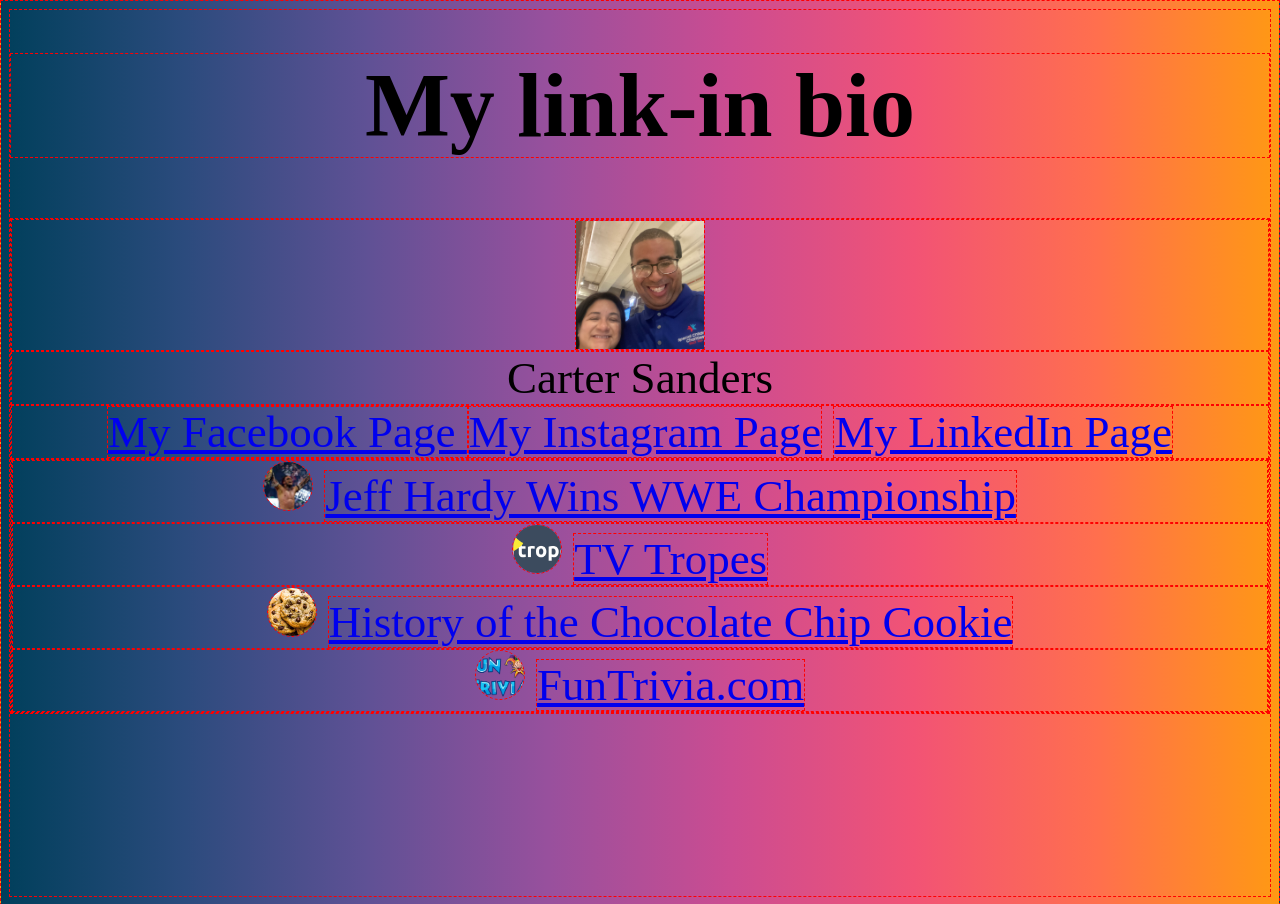
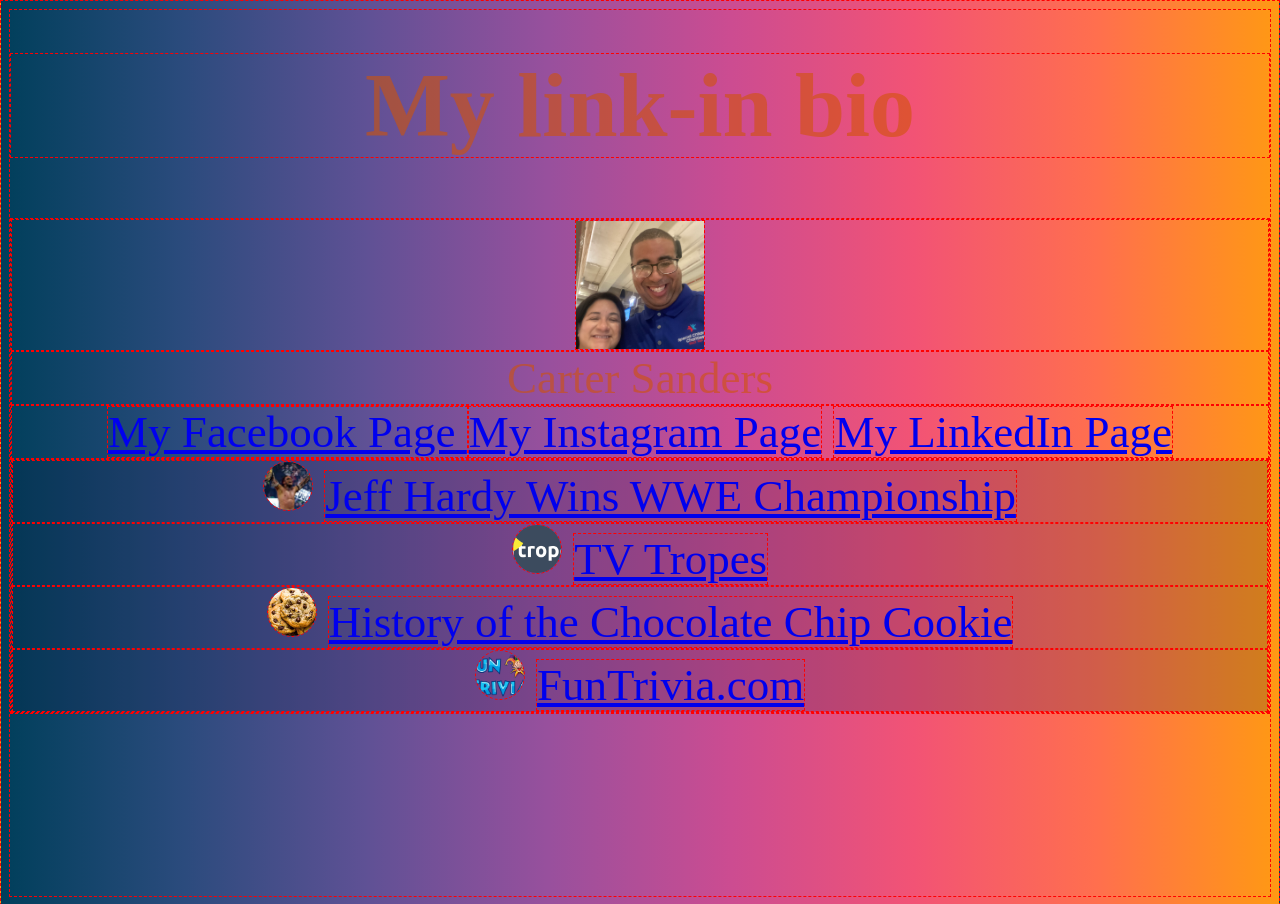
Before and after one commit to csanders891/link-in-bio, a plain HTML site: page index.html in a window 1280 px wide. Drawn offline with Linux system fonts and the light colour scheme.

Commit message:
William Shephard

```diff
--- a/index.html
+++ b/index.html
@@ -24,6 +24,7 @@
                 padding-top: 43px;
                 padding-bottom: 43px;
                 background: linear-gradient(90deg, #003f5b, #2b4b7d, #5f5195, #98509d, #cc4c91, #f25375, #ff6f4e, #ff9913);
+                color: rgba(208, 83, 5, 0.58)
 
                 }
 
@@ -40,7 +41,9 @@
                 border-radius: 48px;
             }
 
-
+          .item{
+            background-color: rgba(11, 20, 56, 0.19)
+          }
 
 
 
```
